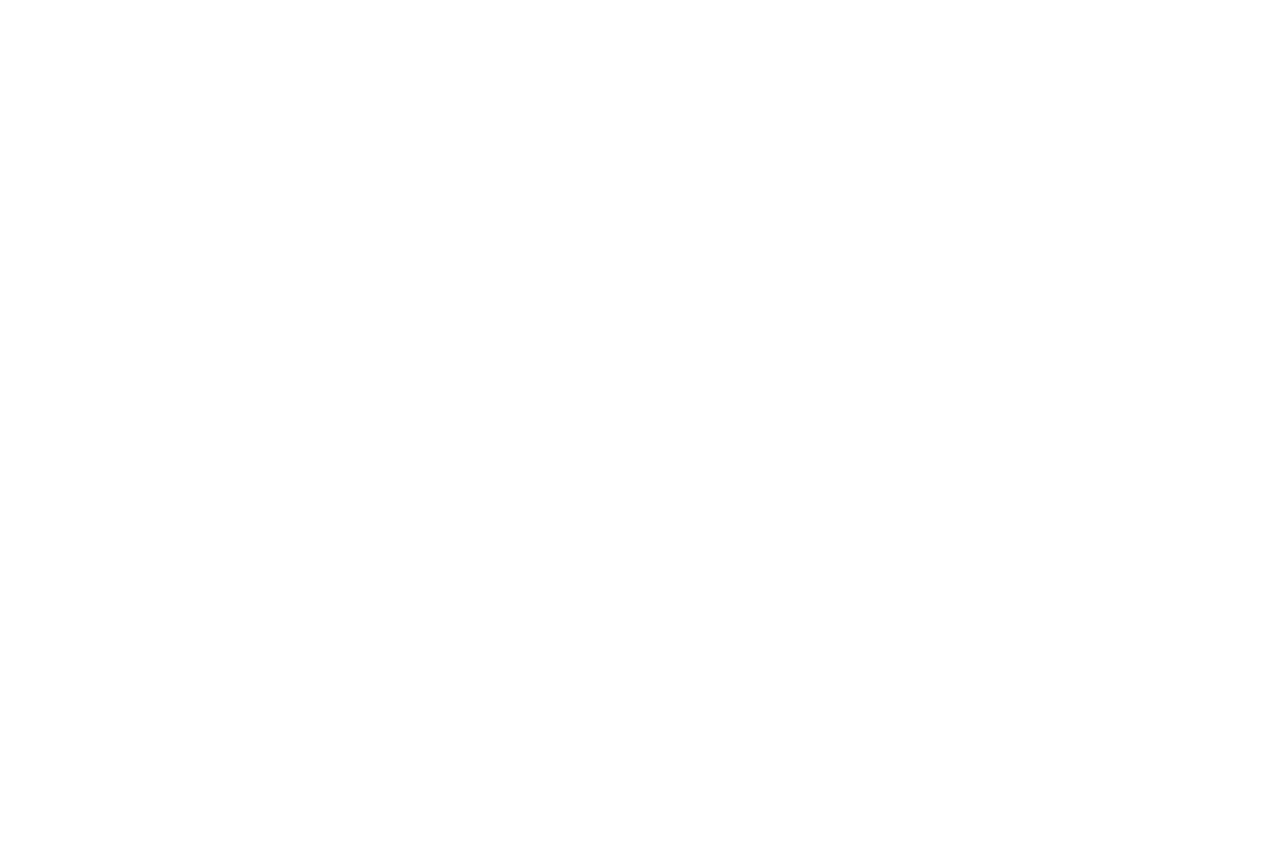
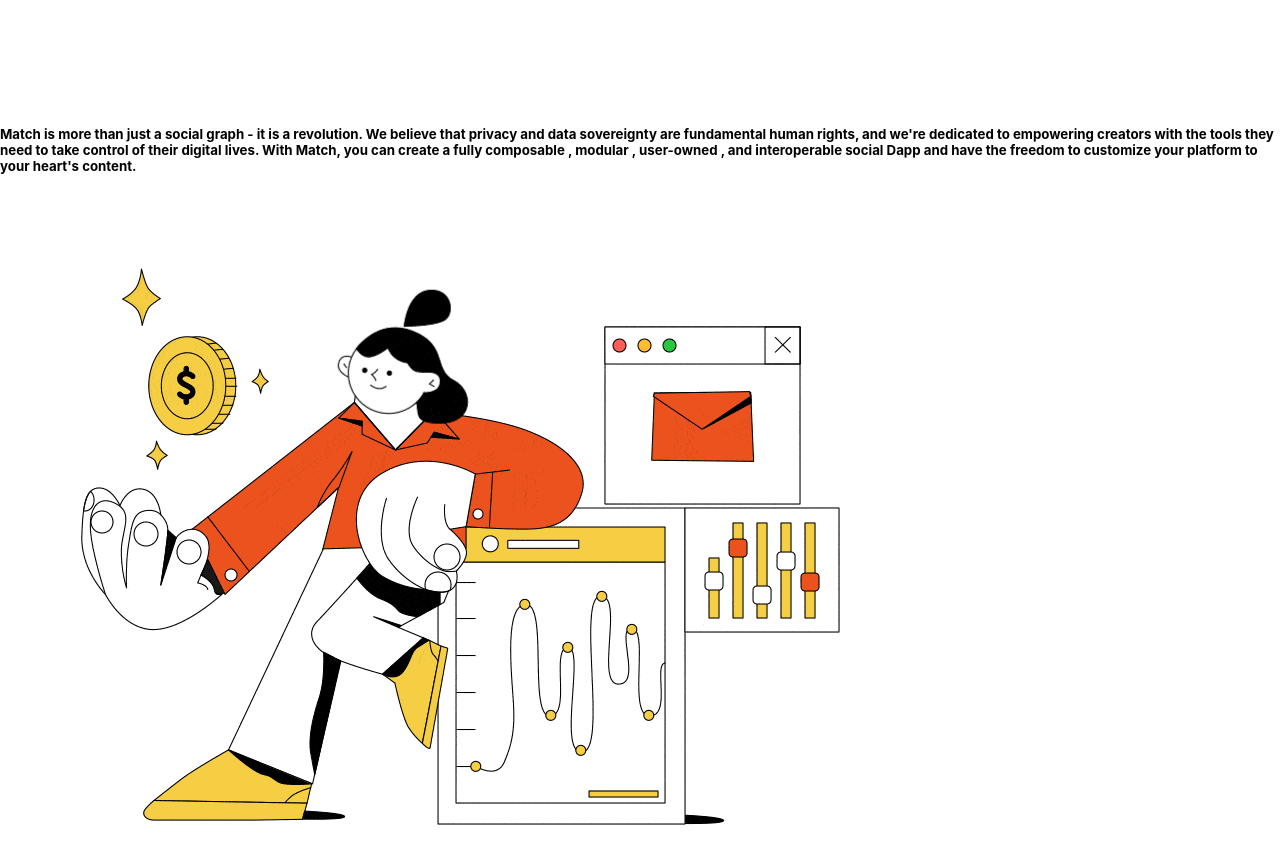
Before and after one commit to DevOlagboye/mathchain-react, a React (Create React App) app: page / in a window 1280 px wide. Shown: the part 2140-3004 px from the top of the page. Before the commit the page ends 2244 px from the top, so only its background shows below. Built offline with nearby package versions, Linux system fonts and the light colour scheme.

Commit message:
Started working on the about component

```diff
--- a/src/App.js
+++ b/src/App.js
@@ -6,6 +6,7 @@
 import CallToAction from './Components/CallToAction/CallToAction';
 import Layer from './Components/Layer/Layer';
 import HyperScale from './Components/HyperScale/HyperScale';
+import About from './Components/About/About';
 
 function App() {
   return (
@@ -16,6 +17,7 @@
       <CallToAction/>
       <Layer/>
       <HyperScale/>
+      <About/>
       </Router>
     </div>
   );
--- /dev/null
+++ b/src/Components/About/About.jsx
@@ -0,0 +1,29 @@
+import React from "react";
+import "./About.css";
+import aboutGif from "../../assets/images/about-gif.gif";
+
+const About = () => {
+  return (
+    <div className="about-container">
+      <div className="about-info-image">
+        <div className="about-text">
+          <h5>
+            Match is more than just a social graph - it is a revolution. We
+            believe that privacy and data sovereignty are fundamental human
+            rights, and we're dedicated to empowering creators with the tools
+            they need to take control of their digital lives. With Match, you
+            can create a fully <span>composable</span> , <span>modular</span> ,{" "}
+            <span> user-owned </span> , and <span>interoperable</span> social
+            Dapp and have the freedom to customize your platform to your heart's
+            content.
+          </h5>
+        </div>
+        <div className="about-gif">
+          <img src={aboutGif} alt="About Gif" />
+        </div>
+      </div>
+    </div>
+  );
+};
+
+export default About;
```
Also changed, not shown: src/Components/About/About.css (added), src/assets/images/about-gif.gif (added).
